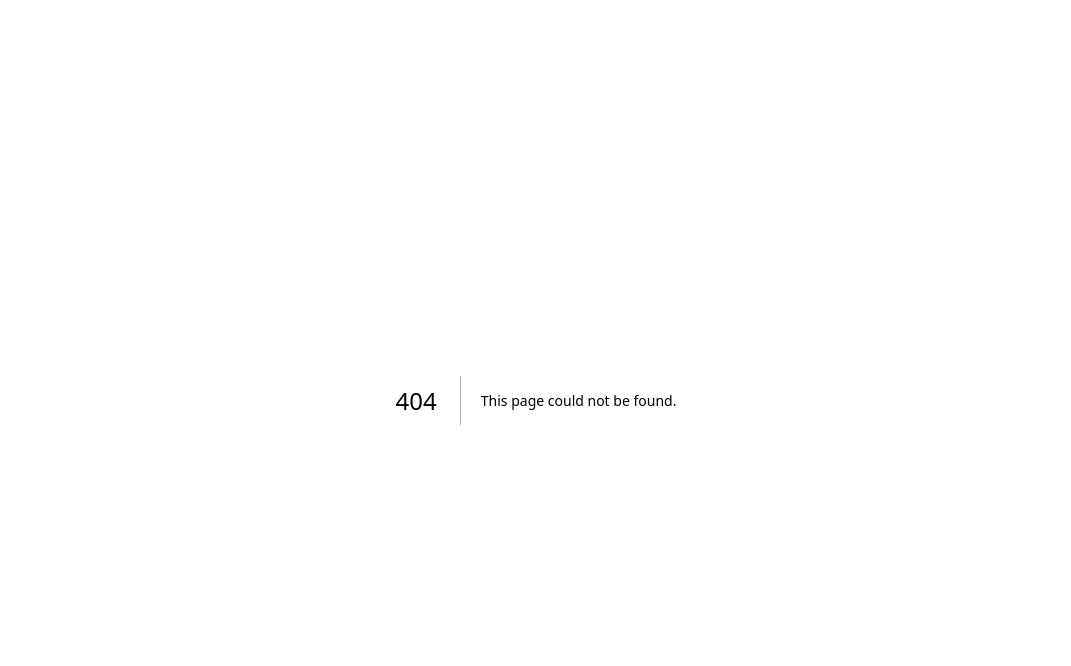
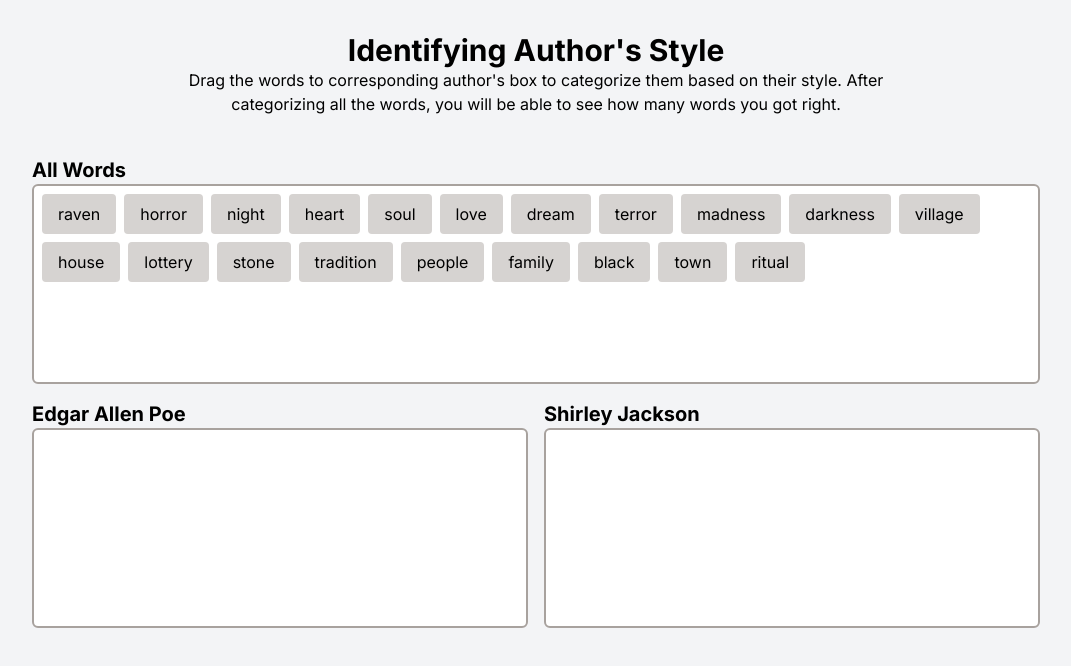
Before and after one commit to elalytics/elalytics-website, a Next.js app: page /general/identify-author-style-poe-jackson in a window 1280 px wide. Before the commit this address had no page. Shown: the top 666 px of the page, without its empty margins (104-1175 px from the left). Built offline with nearby package versions, Linux system fonts and the light colour scheme.

Commit message:
categorize visualization

```diff
--- a/package.json
+++ b/package.json
@@ -25,6 +25,8 @@
     "react": "18.2.0",
     "react-beautiful-dnd": "^13.1.1",
     "react-d3-cloud": "^1.0.6",
+    "react-dnd": "^16.0.1",
+    "react-dnd-html5-backend": "^16.0.1",
     "react-dom": "18.2.0",
     "react-draggable": "^4.4.5",
     "react-tooltip": "^5.18.0",
--- /dev/null
+++ b/src/app/general/identify-author-style-poe-jackson/component/Categorize.js
@@ -0,0 +1,174 @@
+import React, { useEffect, useState } from "react";
+import { DndProvider, useDrag, useDrop } from "react-dnd";
+import { HTML5Backend } from "react-dnd-html5-backend";
+
+const ItemTypes = {
+  WORD: "word",
+};
+
+function backgroundColorSelect(category, currentBucket, checkBucket) {
+  if (checkBucket) {
+    return currentBucket === category ? "bg-green-300" : "bg-red-300";
+  } else {
+    return "bg-stone-300";
+  }
+}
+
+function WordOption({
+  text,
+  category,
+  currentBucket,
+  moveToBucket,
+  checkBucket,
+}) {
+  const [{ isDragging }, drag] = useDrag({
+    type: ItemTypes.WORD,
+    item: { text, category, currentBucket },
+    end: (item, monitor) => {
+      const dropResult = monitor.getDropResult();
+      console.log(item);
+      if (item && dropResult) {
+        moveToBucket(item.text, item.currentBucket, dropResult.name);
+      }
+    },
+    collect: (monitor) => ({
+      isDragging: monitor.isDragging(),
+    }),
+  });
+
+  return (
+    <div
+      ref={drag}
+      className={`${backgroundColorSelect(
+        category,
+        currentBucket,
+        checkBucket
+      )} px-4 py-2 m-1 h-10 rounded cursor-move flex-shrink-0 flex-grow-0`}
+      style={{ opacity: isDragging ? 0.5 : 1 }}
+    >
+      {text}
+    </div>
+  );
+}
+
+function getUniqueCategories(arr) {
+  return arr.reduce((acc, item) => {
+    if (!acc["All Words"]) {
+      acc["All Words"] = [...arr];
+    }
+    if (!acc[item.category]) {
+      acc[item.category] = [];
+    }
+    return acc;
+  }, {});
+}
+
+function Bucket({ name, words, acceptWord, checkBucketStatus, className }) {
+  const [, drop] = useDrop({
+    accept: ItemTypes.WORD,
+    drop: () => ({ name }),
+    collect: (monitor) => ({
+      isOver: monitor.isOver(),
+      canDrop: monitor.canDrop(),
+    }),
+  });
+
+  return (
+    <div className={className}>
+      <h1 className="text-xl font-bold">{name}</h1>
+      <div
+        className="flex flex-wrap content-start min-h-[200px] border-2 border-stone-400 bg-white rounded-md p-1"
+        ref={drop}
+      >
+        {words.map((word) => (
+          <WordOption
+            key={word.text}
+            text={word.text}
+            category={word.category}
+            currentBucket={name}
+            checkBucket={checkBucketStatus}
+            moveToBucket={acceptWord}
+          />
+        ))}
+      </div>
+    </div>
+  );
+}
+
+const Categorize = ({ data }) => {
+  const [categoryBuckets, setCategoryBuckets] = useState(
+    getUniqueCategories(data)
+  );
+  const [checkWordStatus, setCheckWordStatus] = useState(false);
+
+  useEffect(() => {
+    categoryBuckets["All Words"].length === 0
+      ? setCheckWordStatus(true)
+      : setCheckWordStatus(false);
+  }, [categoryBuckets]);
+
+  const moveToBucket = (word, currentCategory, newCategory) => {
+    function move(data, text, sourceKey, destinationKey) {
+      // Clone original data to avoid side-effects
+      let clonedData = JSON.parse(JSON.stringify(data));
+
+      // find the object in source key array
+      let foundIndex = clonedData[sourceKey].findIndex(
+        (item) => item.text === text
+      );
+
+      if (foundIndex >= 0) {
+        // if object found
+        // move object from source key array to destination key array
+        let foundItem = clonedData[sourceKey][foundIndex];
+        clonedData[sourceKey].splice(foundIndex, 1); // remove object from source key array
+        clonedData[destinationKey].push(foundItem); // add object to destination key array
+      }
+
+      return clonedData;
+    }
+
+    setCategoryBuckets(
+      move(categoryBuckets, word, currentCategory, newCategory)
+    );
+  };
+
+  function getBucketWidth() {
+    const bucketCount = Object.keys(categoryBuckets).length;
+    if (bucketCount > 3) {
+      return "w-full sm:w-1/2 md:w-1/2 lg:w-1/3";
+    } else if (bucketCount === 3) {
+      return "w-full sm:w-1/2 md:w-1/2";
+    } else {
+      return "w-full";
+    }
+  }
+
+  return (
+    <DndProvider backend={HTML5Backend}>
+      <Bucket
+        name="All Words"
+        words={categoryBuckets["All Words"]}
+        acceptWord={moveToBucket}
+        checkBucketStatus={false}
+        className="w-full p-2"
+      />
+      <div className="flex flex-wrap justify-between w-full">
+        {Object.keys(categoryBuckets).map((key) => {
+          return key === "All Words" ? null : (
+            <Bucket
+              key={key.toString()}
+              name={key}
+              words={categoryBuckets[key]}
+              checkBucketStatus={checkWordStatus}
+              acceptWord={moveToBucket}
+              className={`${getBucketWidth()} p-2`}
+            />
+          );
+        })}
+      </div>
+    </DndProvider>
+  );
+};
+
+export default Categorize;
--- /dev/null
+++ b/src/app/general/identify-author-style-poe-jackson/page.js
@@ -0,0 +1,45 @@
+"use client";
+
+import Categorize from "./component/Categorize";
+
+export default function Home() {
+  const data = [
+    { text: "raven", category: "Edgar Allen Poe" },
+    { text: "horror", category: "Edgar Allen Poe" },
+    { text: "night", category: "Edgar Allen Poe" },
+    { text: "heart", category: "Edgar Allen Poe" },
+    { text: "soul", category: "Edgar Allen Poe" },
+    { text: "love", category: "Edgar Allen Poe" },
+    { text: "dream", category: "Edgar Allen Poe" },
+    { text: "terror", category: "Edgar Allen Poe" },
+    { text: "madness", category: "Edgar Allen Poe" },
+    { text: "darkness", category: "Edgar Allen Poe" },
+    { text: "village", category: "Shirley Jackson" },
+    { text: "house", category: "Shirley Jackson" },
+    { text: "lottery", category: "Shirley Jackson" },
+    { text: "stone", category: "Shirley Jackson" },
+    { text: "tradition", category: "Shirley Jackson" },
+    { text: "people", category: "Shirley Jackson" },
+    { text: "family", category: "Shirley Jackson" },
+    { text: "black", category: "Shirley Jackson" },
+    { text: "town", category: "Shirley Jackson" },
+    { text: "ritual", category: "Shirley Jackson" },
+  ];
+  return (
+    <main>
+      <div className="h-screen overflow-x-hidden bg-gray-100">
+        <div className="my-8 text-center max-w-3xl m-auto">
+          <h1 className="text-3xl font-bold ">Identifying Author's Style</h1>
+          <p>
+            Drag the words to corresponding author's box to categorize them
+            based on their style. After categorizing all the words, you will be
+            able to see how many words you got right.
+          </p>
+        </div>
+        <div className="h-full max-w-5xl m-auto">
+          <Categorize data={data} />
+        </div>
+      </div>
+    </main>
+  );
+}
```
Also changed, not shown: 1 other file (tests, documents, lock files or other folders).
